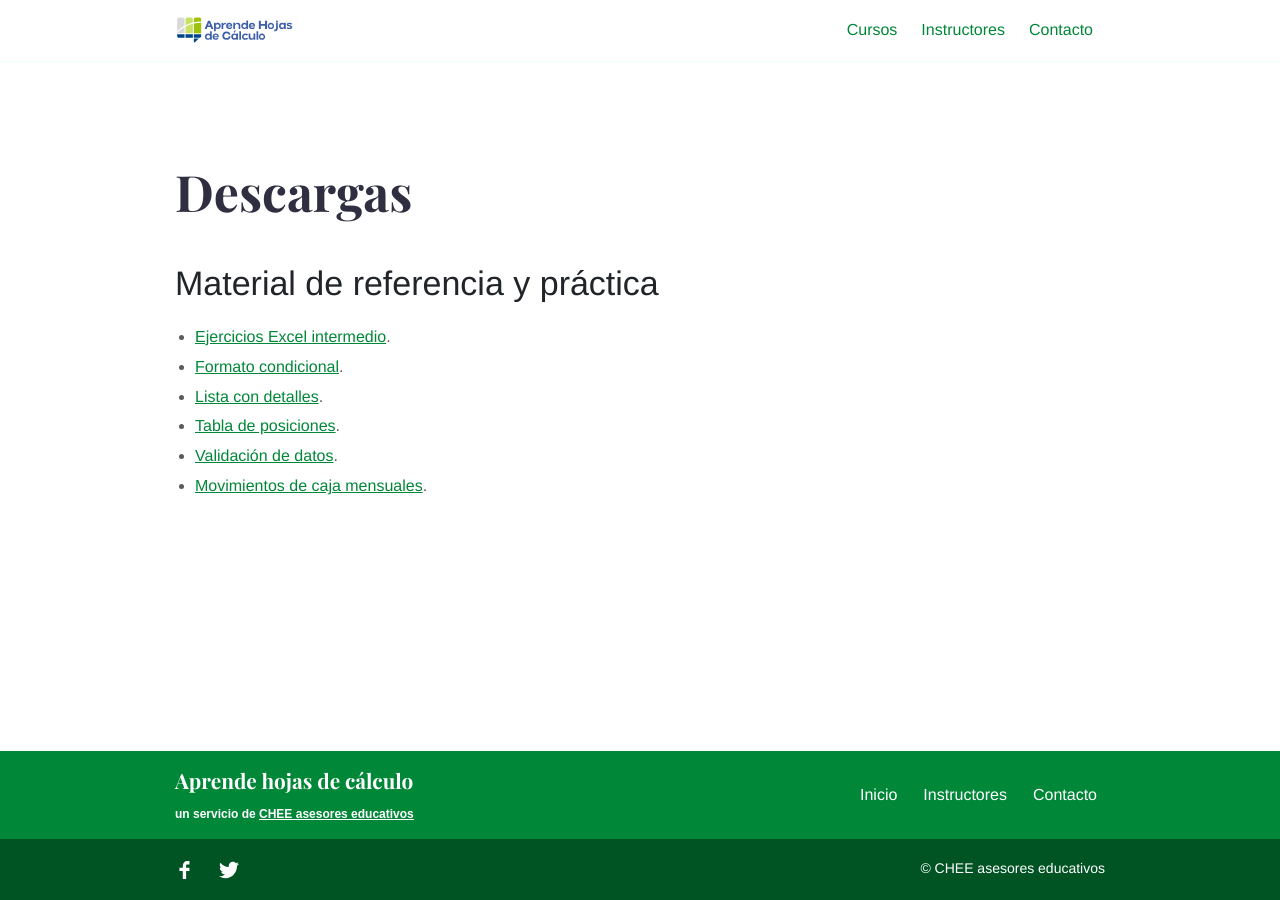
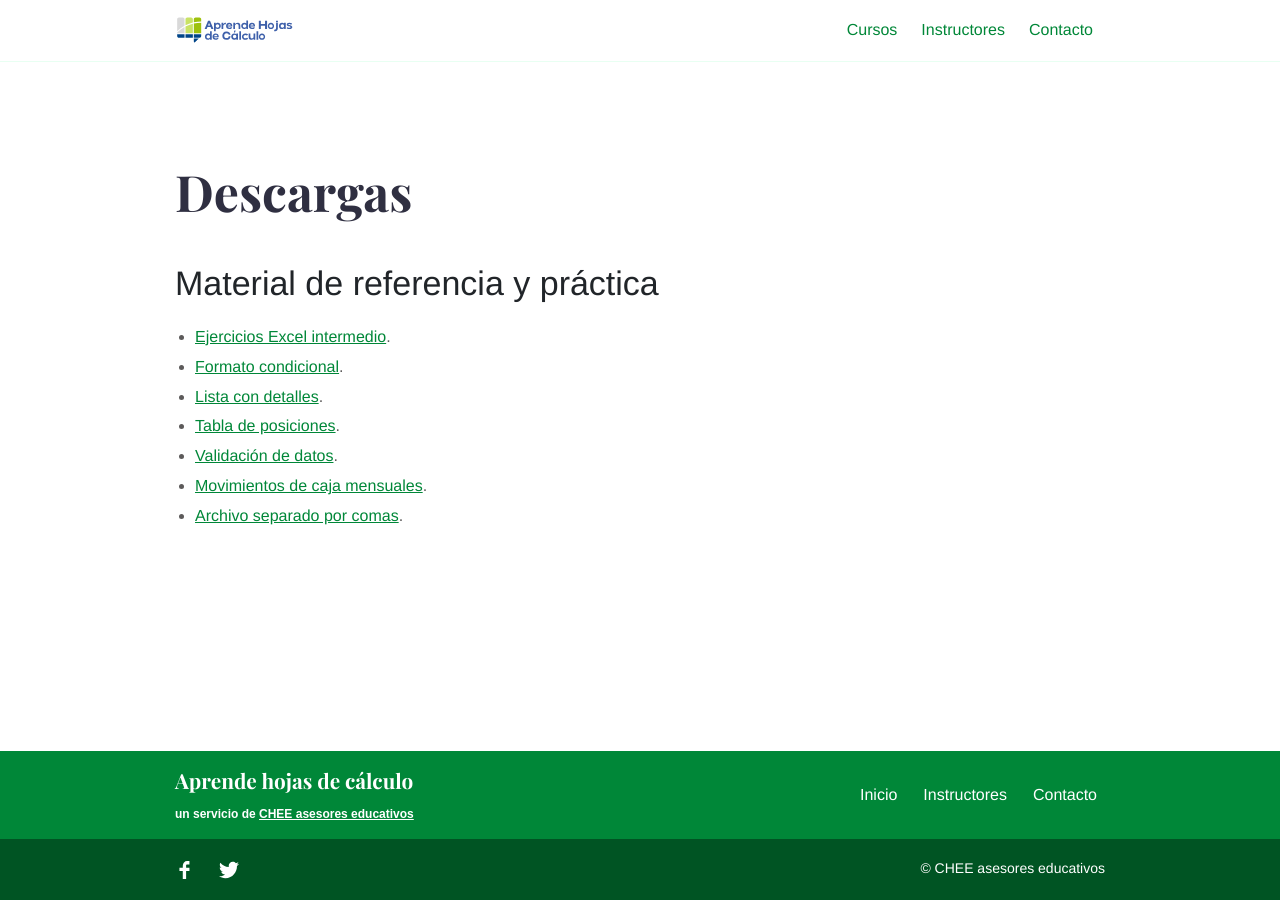
Before and after one commit to camachevaz/Calc, a Jekyll site: the page built from descargas.md, in a window 1280 px wide. Built offline with Jekyll 4.4.1, drawn with Linux system fonts in a browser that asks for light colours.

Commit message:
Update descargas.md

```diff
--- a/descargas.md
+++ b/descargas.md
@@ -15,3 +15,4 @@ intro_image_hide_on_mobile: true
 - [Tabla de posiciones](/assets/docs/Tabla-posiciones.xlsx/).
 - [Validación de datos](/assets/docs/Validacion.xlsx/).
 - [Movimientos de caja mensuales](/assets/docs/Movimientos-caja-mensuales.xlsx/).
+- [Archivo separado por comas](/assets/docs/Separados-comas.xlsx/).
```
